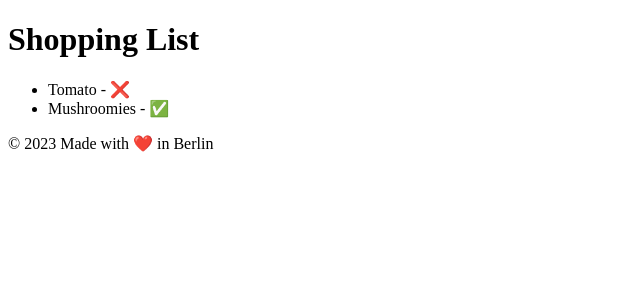
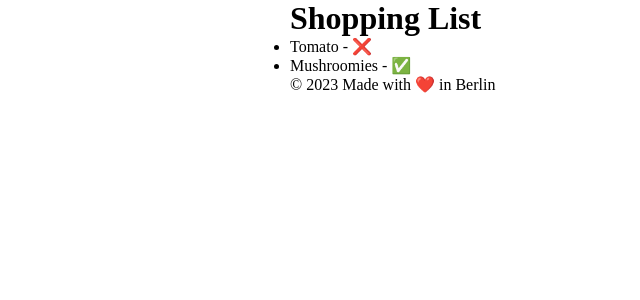
Before and after one commit to mayagizmo/cookify, a React (Vite) app: page / in a window 1280 px wide. Shown: the top 300 px of the page, without its empty margins (0-640 px from the left). Built offline with nearby package versions, Linux system fonts and the light colour scheme.

Commit message:
Add container

```diff
--- a/package.json
+++ b/package.json
@@ -11,7 +11,8 @@
   },
   "dependencies": {
     "react": "^18.2.0",
-    "react-dom": "^18.2.0"
+    "react-dom": "^18.2.0",
+    "react-icons": "^4.11.0"
   },
   "devDependencies": {
     "@types/react": "^18.2.15",
@@ -24,6 +25,7 @@
     "eslint-plugin-react-hooks": "^4.6.0",
     "eslint-plugin-react-refresh": "^0.4.3",
     "prettier": "^3.0.3",
+    "sass": "^1.69.5",
     "typescript": "^5.0.2",
     "vite": "^4.4.5"
   }
--- a/src/App.tsx
+++ b/src/App.tsx
@@ -1,15 +1,16 @@
 import { ShoppingList } from "./ShoppingList/ShoppingList.tsx";
 import { Footer } from "./layouts/Footer.tsx";
 import { Header } from "./layouts/Header.tsx";
+import "./global.scss";
 
 export function App() {
   return (
-    <>
+    <main className="container">
       <Header />
 
       <ShoppingList />
 
       <Footer />
-    </>
+    </main>
   );
 }
--- /dev/null
+++ b/src/global.scss
@@ -0,0 +1,10 @@
+* {
+  margin: 0;
+  padding: 0;
+  box-sizing: border-box;
+}
+
+.container {
+  width: 700px;
+  margin: 0 auto;
+}
```
Also changed, not shown: 1 other file (tests, documents, lock files or other folders).
